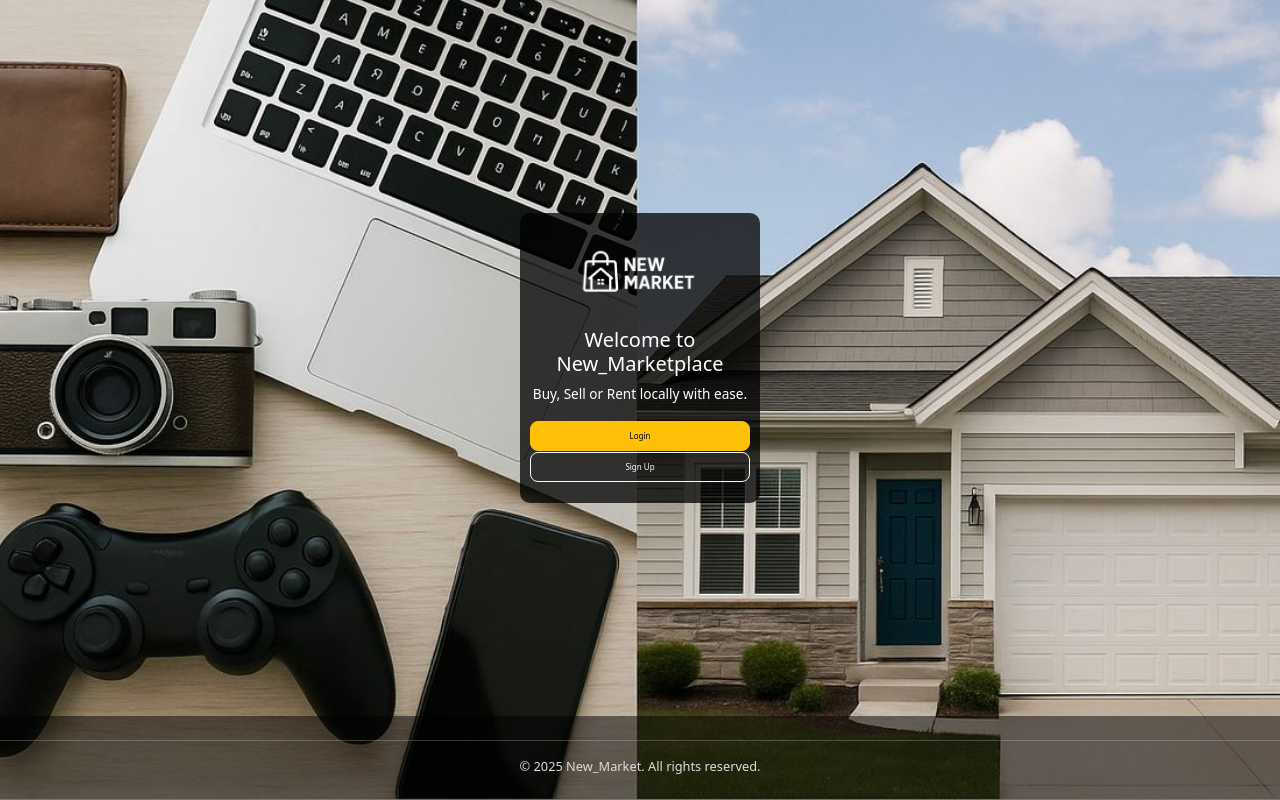
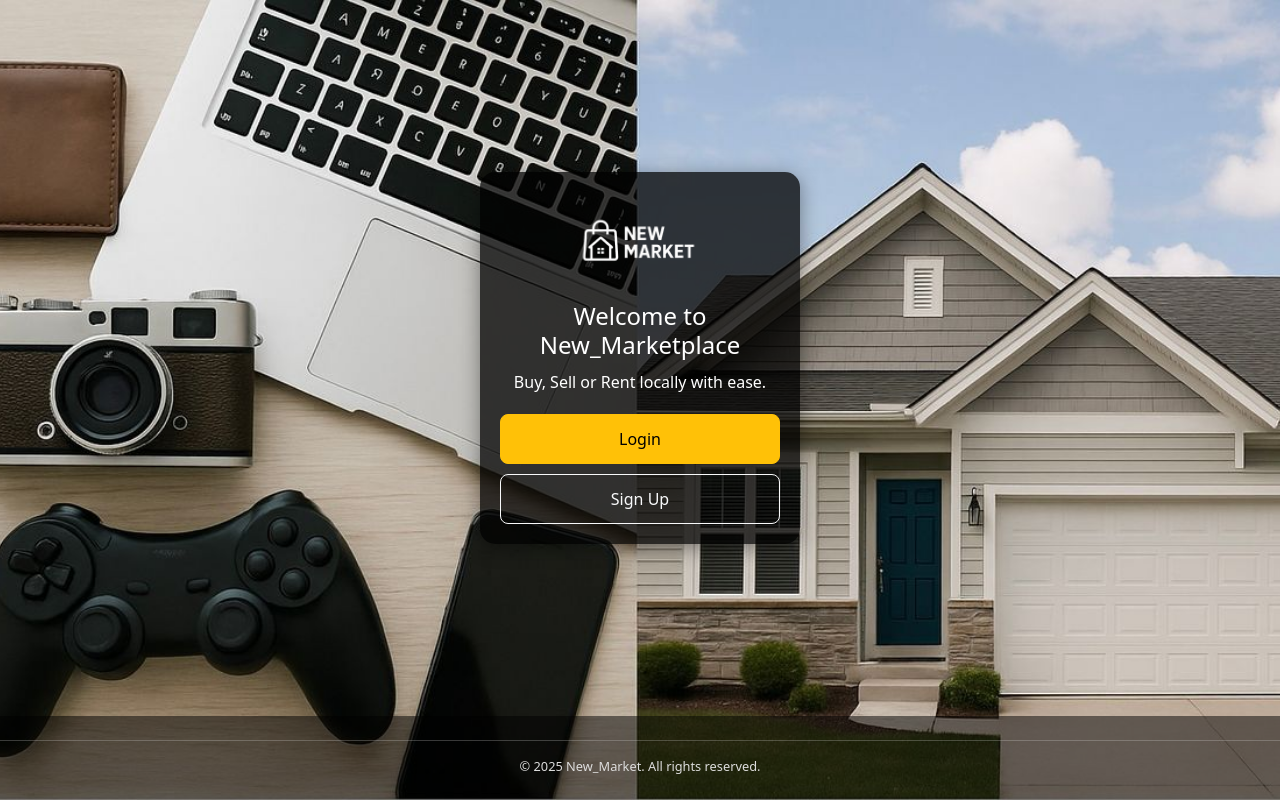
Before and after one commit to Adefowopedeveloper/new_market, a Django app: page / in a window 1280 px wide. Run offline with Django 5.2, Linux system fonts and the light colour scheme.

Commit message:
Update index.html

```diff
--- a/myapp/templates/index.html
+++ b/myapp/templates/index.html
@@ -29,34 +29,40 @@
     }
 
     .welcome-box {
-      height: 290px;
       background: rgba(0, 0, 0, 0.75);
-      padding: 10px;
-      border-radius: 10px;
+      padding: 20px;
+      border-radius: 15px;
       text-align: center;
-      max-width: 240px;
+      max-width: 320px;
       width: 100%;
+      box-shadow: 0 4px 20px rgba(0, 0, 0, 0.4);
     }
 
     .btn-lg {
       width: 100%;
-      margin-top: 1px;
-      font-size: 0.5rem;
-      padding: 8px 0;
+      font-size: 1rem;
+      padding: 12px 0;
+      margin-bottom: 10px;
+    }
+
+    .btn-lg:last-child {
+      margin-bottom: 0;
     }
 
     img {
-      height: 50px;
+      height: 100px;
       width: auto;
-      margin-bottom: 5px;
+      margin-bottom: 10px;
     }
 
     h2 {
-      font-size: 1.25rem;
+      font-size: 1.5rem;
+      margin-bottom: 10px;
     }
 
     .lead {
-      font-size: 0.85rem;
+      font-size: 1rem;
+      margin-bottom: 20px;
     }
 
     footer {
@@ -70,7 +76,7 @@
 <body>
   <div class="main-content">
     <div class="welcome-box">
-      <img src="{% static 'logo.png' %}" alt="Logo" style="height: 100px; width: auto;">
+      <img src="{% static 'logo.png' %}" alt="Logo">
       <h2>Welcome to New_Marketplace</h2>
       <p class="lead">Buy, Sell or Rent locally with ease.</p>
 
```
